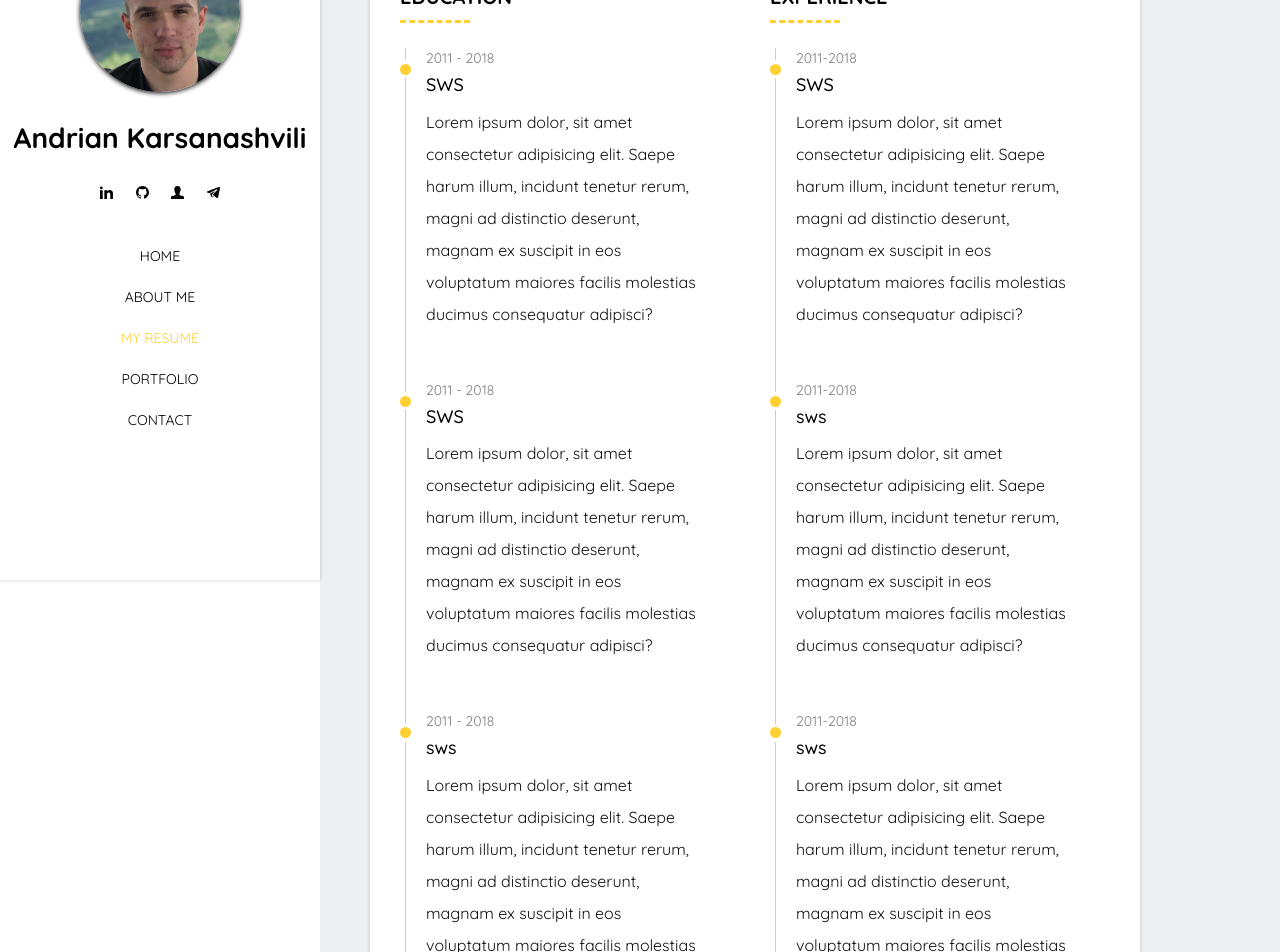
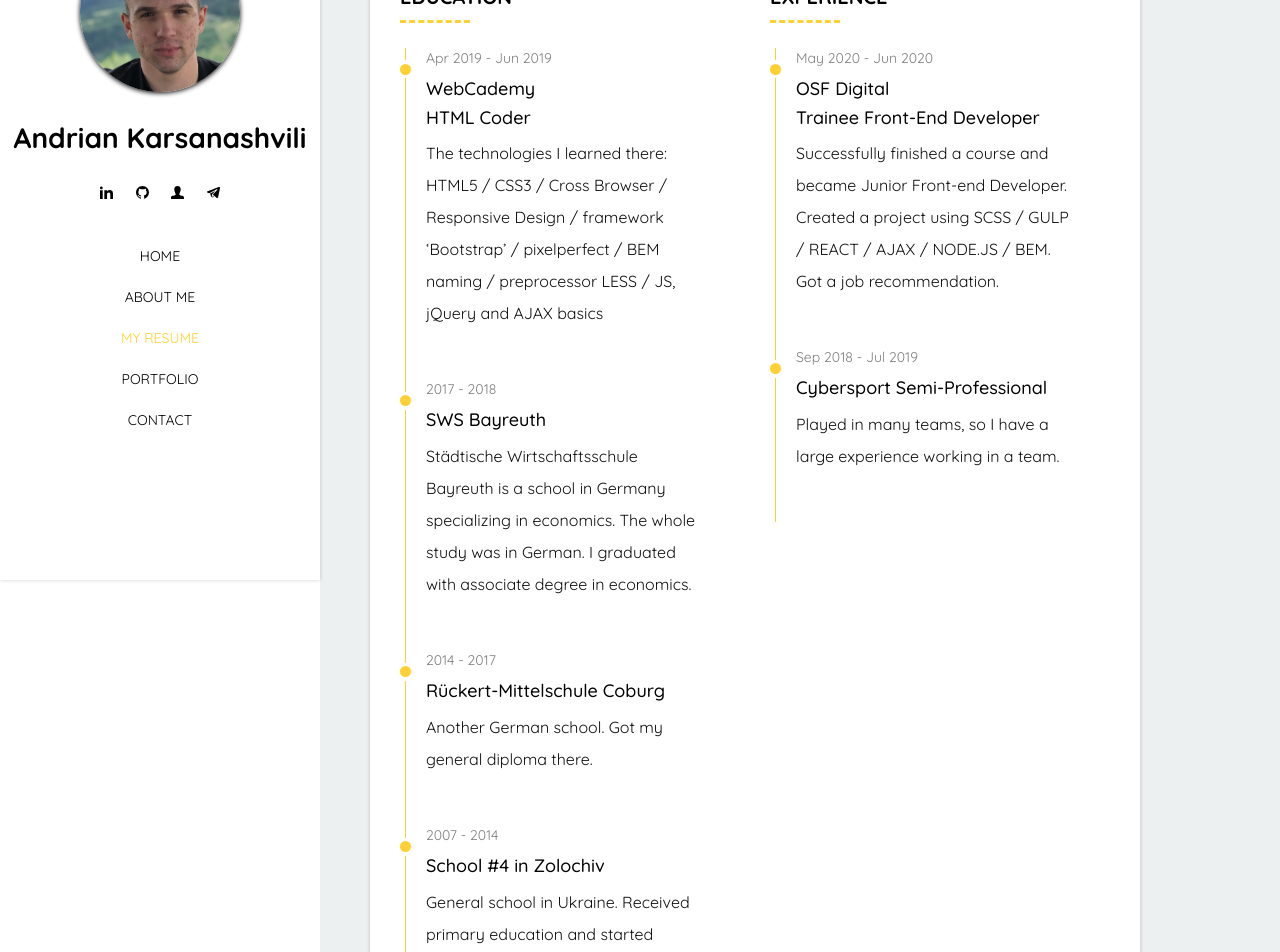
Before and after one commit to andrian-kars/Andrian-Kars-Site, a React (Create React App) app: page /resume in a window 1280 px wide. Shown: the part 220-1172 px from the top of the page. Built offline with nearby package versions, Linux system fonts and the light colour scheme.

Commit message:
finished

```diff
--- a/src/components/Contact/Contact.jsx
+++ b/src/components/Contact/Contact.jsx
@@ -10,7 +10,7 @@ const Contact = () => {
             </div>
             <div className={s.contact}>
                 <div className={s.content}>
-
+                    <h3 className={s.heading}>Contact</h3>
                 </div>
             </div>
         </section>
--- a/src/components/Contact/Contact.module.scss
+++ b/src/components/Contact/Contact.module.scss
@@ -27,4 +27,31 @@
     width: 770px;
     background-color: #fff;
     box-shadow: 0px 0px 4px 0px rgba(0,0,0,0.2);
+    padding: 30px;
 }
+
+.heading {
+    display: inline-block;
+    width: 100%;
+    font-size: 46px;
+    border-bottom: 2px solid #EBEBEB;
+    padding-bottom: 20px;
+    margin-bottom: 50px;
+}
+
+.header {
+    position: relative;
+    font-size: 20px;
+    text-transform: uppercase;
+    font-weight: 700;
+    margin-bottom: 40px;
+}
+
+.header::before {
+    content: "";
+    position: absolute;
+    top: 15px; left: 0;
+    width: 70px;
+    height: 100%;
+    border-bottom: 3px dashed #FFD033;
+}
--- a/src/components/Portfolio/Portfolio.jsx
+++ b/src/components/Portfolio/Portfolio.jsx
@@ -10,7 +10,7 @@ const Portfolio = () => {
             </div>
             <div className={s.portfolio}>
                 <div className={s.content}>
-
+                    <h3 className={s.heading}>Portfolio</h3>
                 </div>
             </div>
         </section>
--- a/src/components/Portfolio/Portfolio.module.scss
+++ b/src/components/Portfolio/Portfolio.module.scss
@@ -27,4 +27,14 @@
     width: 770px;
     background-color: #fff;
     box-shadow: 0px 0px 4px 0px rgba(0,0,0,0.2);
+    padding: 30px;
 }
+
+.heading {
+    display: inline-block;
+    width: 100%;
+    font-size: 46px;
+    border-bottom: 2px solid #EBEBEB;
+    padding-bottom: 20px;
+    margin-bottom: 50px;
+}
--- a/src/components/Resume/Resume.jsx
+++ b/src/components/Resume/Resume.jsx
@@ -15,42 +15,38 @@ const Resume = () => {
                         <div className={s.education}>
                             <h4 className={s.header}>Education</h4>
                             <div className={s.item}>
-                                <div className={s.time_line}>2011 - 2018</div>
-                                <div className={s.place}>SWS</div>
-                                <p className={s.description}>Lorem ipsum dolor, sit amet consectetur adipisicing elit. Saepe harum illum, incidunt tenetur rerum, magni ad distinctio deserunt, magnam ex suscipit in eos voluptatum maiores facilis molestias ducimus consequatur adipisci?</p>
+                                <div className={s.time_line}>Apr 2019 - Jun 2019</div>
+                                <div className={s.place}>WebCademy<br />HTML Coder</div>
+                                <p className={s.description}>The technologies I learned there:
+                                HTML5 / CSS3 / Cross Browser / Responsive Design / framework ‘Bootstrap’ / pixelperfect / BEM naming / preprocessor LESS / JS, jQuery and AJAX basics</p>
                             </div>
                             <div className={s.item}>
-                                <div className={s.time_line}>2011 - 2018</div>
-                                <div className={s.place}>SWS</div>
-                                <p className={s.description}>Lorem ipsum dolor, sit amet consectetur adipisicing elit. Saepe harum illum, incidunt tenetur rerum, magni ad distinctio deserunt, magnam ex suscipit in eos voluptatum maiores facilis molestias ducimus consequatur adipisci?</p>
+                                <div className={s.time_line}>2017 - 2018</div>
+                                <div className={s.place}>SWS Bayreuth</div>
+                                <p className={s.description}>Städtische Wirtschaftsschule Bayreuth is a school in Germany specializing in economics. The whole study was in German. I graduated with associate degree in economics.</p>
                             </div>
                             <div className={s.item}>
-                                <div className={s.time_line}>2011 - 2018</div>
-                                <div className={s.place}>sws</div>
-                                <p className={s.description}>Lorem ipsum dolor, sit amet consectetur adipisicing elit. Saepe harum illum, incidunt tenetur rerum, magni ad distinctio deserunt, magnam ex suscipit in eos voluptatum maiores facilis molestias ducimus consequatur adipisci?</p>
+                                <div className={s.time_line}>2014 - 2017</div>
+                                <div className={s.place}>Rückert-Mittelschule Coburg</div>
+                                <p className={s.description}>Another German school. Got my general diploma there.</p>
                             </div>
                             <div className={s.item}>
-                                <div className={s.time_line}>2011 - 2018</div>
-                                <div className={s.place}>SWS</div>
-                                <p className={s.description}>Lorem ipsum dolor, sit amet consectetur adipisicing elit. Saepe harum illum, incidunt tenetur rerum, magni ad distinctio deserunt, magnam ex suscipit in eos voluptatum maiores facilis molestias ducimus consequatur adipisci?</p>
+                                <div className={s.time_line}>2007 - 2014</div>
+                                <div className={s.place}>School #4 in Zolochiv</div>
+                                <p className={s.description}>General school in Ukraine. Received primary education and started secondary. Quit after 7th grade and moved to Germany.</p>
                             </div>
                         </div>
                         <div className={s.experience}>
                             <h4 className={s.header}>Experience</h4>
                             <div className={s.item}>
-                                <div className={s.time_line}>2011-2018</div>
-                                <div className={s.place}>SWS</div>
-                                <p className={s.description}>Lorem ipsum dolor, sit amet consectetur adipisicing elit. Saepe harum illum, incidunt tenetur rerum, magni ad distinctio deserunt, magnam ex suscipit in eos voluptatum maiores facilis molestias ducimus consequatur adipisci?</p>
+                                <div className={s.time_line}>May 2020 - Jun 2020</div>
+                                <div className={s.place}>OSF Digital<br />Trainee Front-End Developer</div>
+                                <p className={s.description}>Successfully finished a course and became Junior Front-end Developer. Created a project using SCSS / GULP / REACT / AJAX / NODE.JS / BEM. Got a job recommendation.</p>
                             </div>
                             <div className={s.item}>
-                                <div className={s.time_line}>2011-2018</div>
-                                <div className={s.place}>sws</div>
-                                <p className={s.description}>Lorem ipsum dolor, sit amet consectetur adipisicing elit. Saepe harum illum, incidunt tenetur rerum, magni ad distinctio deserunt, magnam ex suscipit in eos voluptatum maiores facilis molestias ducimus consequatur adipisci?</p>
-                            </div>
-                            <div className={s.item}>
-                                <div className={s.time_line}>2011-2018</div>
-                                <div className={s.place}>sws</div>
-                                <p className={s.description}>Lorem ipsum dolor, sit amet consectetur adipisicing elit. Saepe harum illum, incidunt tenetur rerum, magni ad distinctio deserunt, magnam ex suscipit in eos voluptatum maiores facilis molestias ducimus consequatur adipisci?</p>
+                                <div className={s.time_line}>Sep 2018 - Jul 2019</div>
+                                <div className={s.place}>Cybersport Semi-Professional</div>
+                                <p className={s.description}>Played in many teams, so I have a large experience working in a team.</p>
                             </div>
                         </div>
                     </div>
--- a/src/components/Resume/Resume.module.scss
+++ b/src/components/Resume/Resume.module.scss
@@ -44,10 +44,12 @@
 }
 .education {
     margin-right: 70px;
+    width: 50%;
 }
 
 .experience {
     margin-right: 40px;
+    width: 50%;
 }
 
 .header {
@@ -104,10 +106,11 @@
 }
 
 .place {
-    margin: 6px 0 10px;
+    margin: 6px 0 5px;
     font-weight: 500;
     font-size: 18px;
     padding: 0 0 0 20px;
+    line-height: 1.6;
 }
 
 .description {
```
